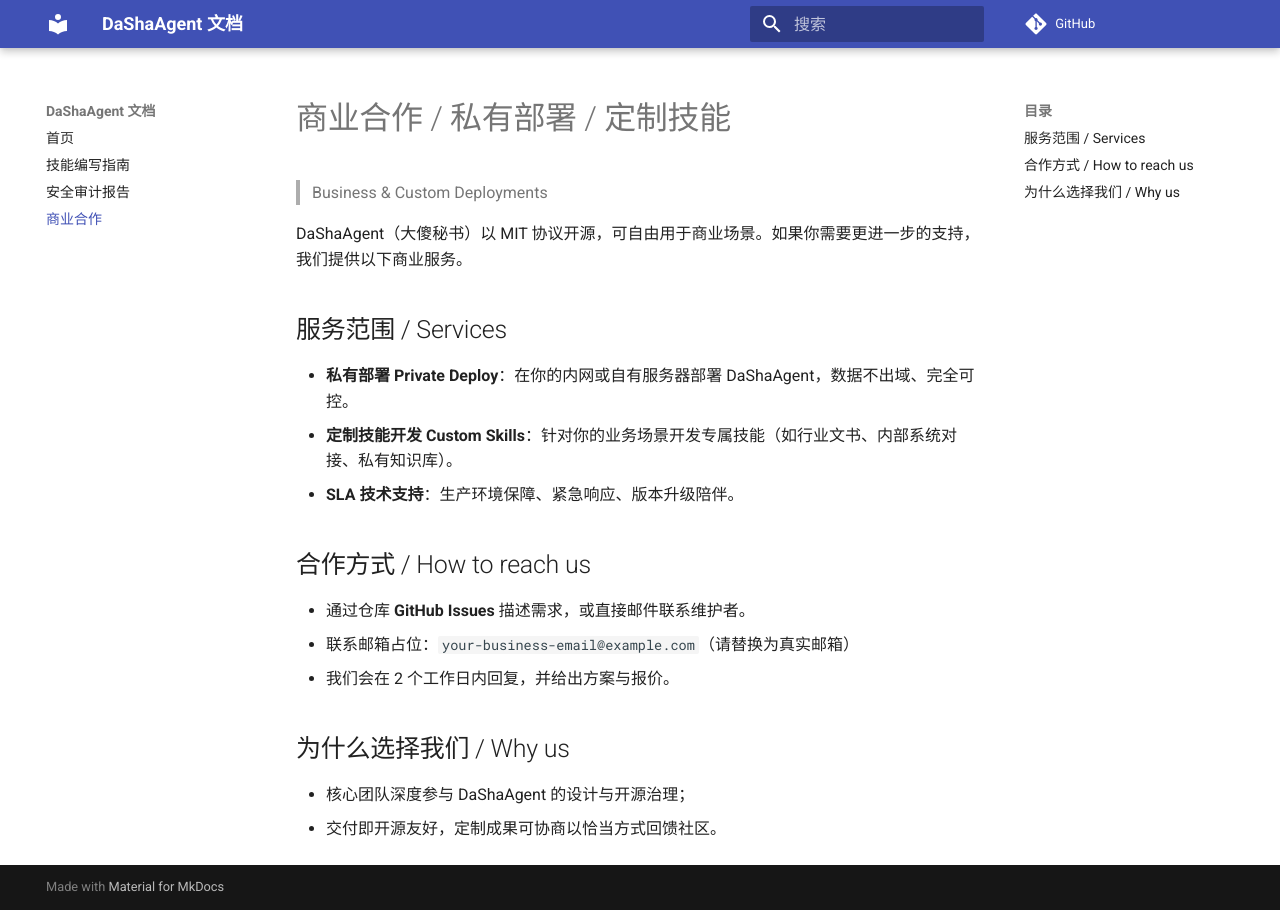
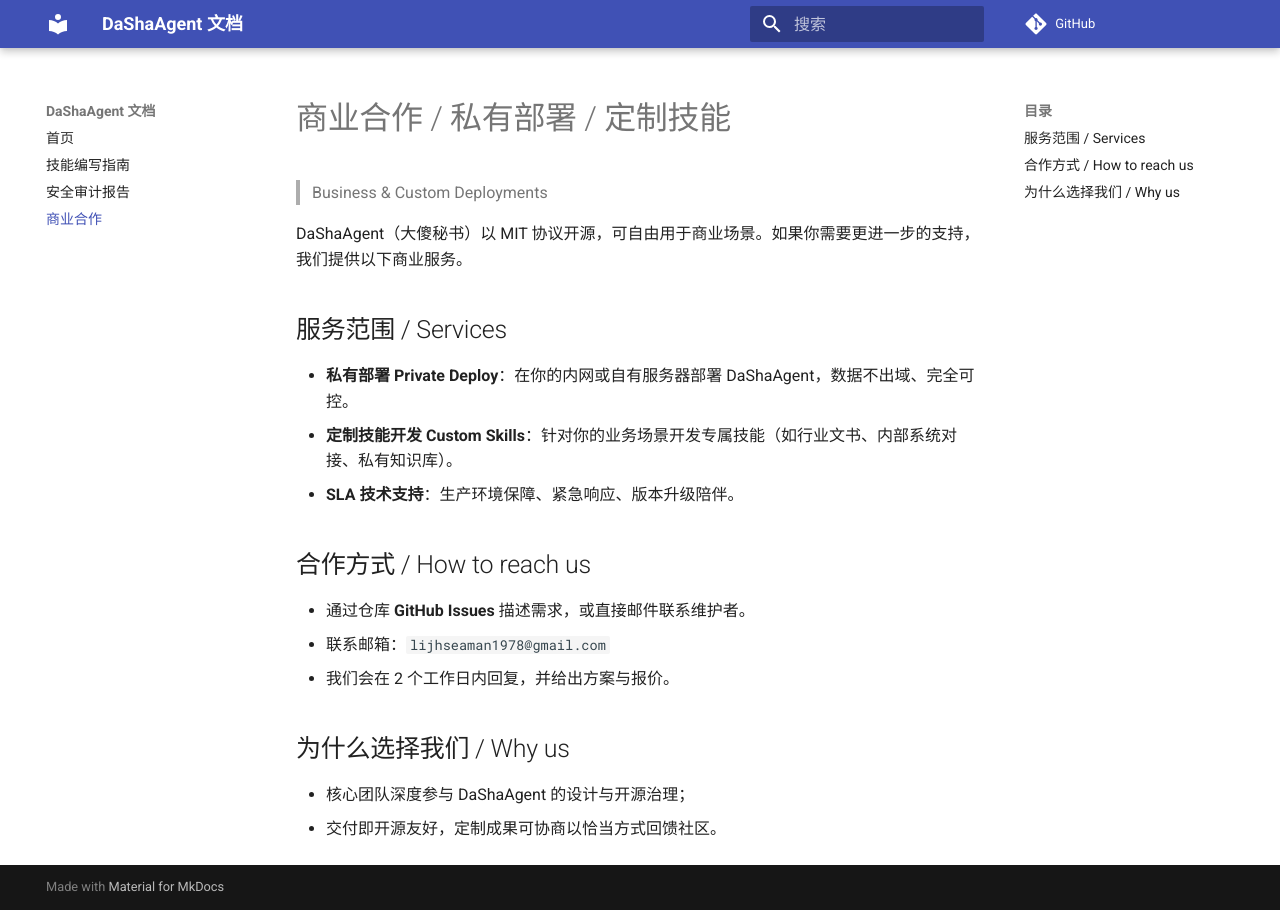
Before and after one commit to lijhseaman1978-hyljh/DaShaAgent, an MkDocs documentation site: the page built from docs/CONSULTING.md, in a window 1280 px wide. Built offline with MkDocs 1.6.1 and Material for MkDocs 9.7.7, drawn with Linux system fonts in a browser that asks for light colours; comment, search, counter and statistics services are not loaded.

Commit message:
docs: finalize phase 3 placeholders (FUNDING username, consulting email)
- .github/FUNDING.yml: set real github sponsor handle
- docs/CONSULTING.md: drop placeholder note, keep business email

```diff
--- a/docs/CONSULTING.md
+++ b/docs/CONSULTING.md
@@ -13,7 +13,7 @@
 ## 合作方式 / How to reach us
 
 - 通过仓库 **GitHub Issues** 描述需求，或直接邮件联系维护者。
-- 联系邮箱占位：`your-business-email@example.com`（请替换为真实邮箱）
+- 联系邮箱：`lijhseaman1978@gmail.com`
 - 我们会在 2 个工作日内回复，并给出方案与报价。
 
 ## 为什么选择我们 / Why us
--- a/mkdocs.yml
+++ b/mkdocs.yml
@@ -1,6 +1,6 @@
 site_name: DaShaAgent 文档
 site_description: 大傻秘书 / DaShaAgent 开源智能体 OS 文档
-repo_url: https://github.com/YOUR_GITHUB_USERNAME/DaShaAgent
+repo_url: https://github.com/lijhseaman1978-hyljh/DaShaAgent
 theme:
   name: material
   language: zh
```
Also changed, not shown: 1 other file.
